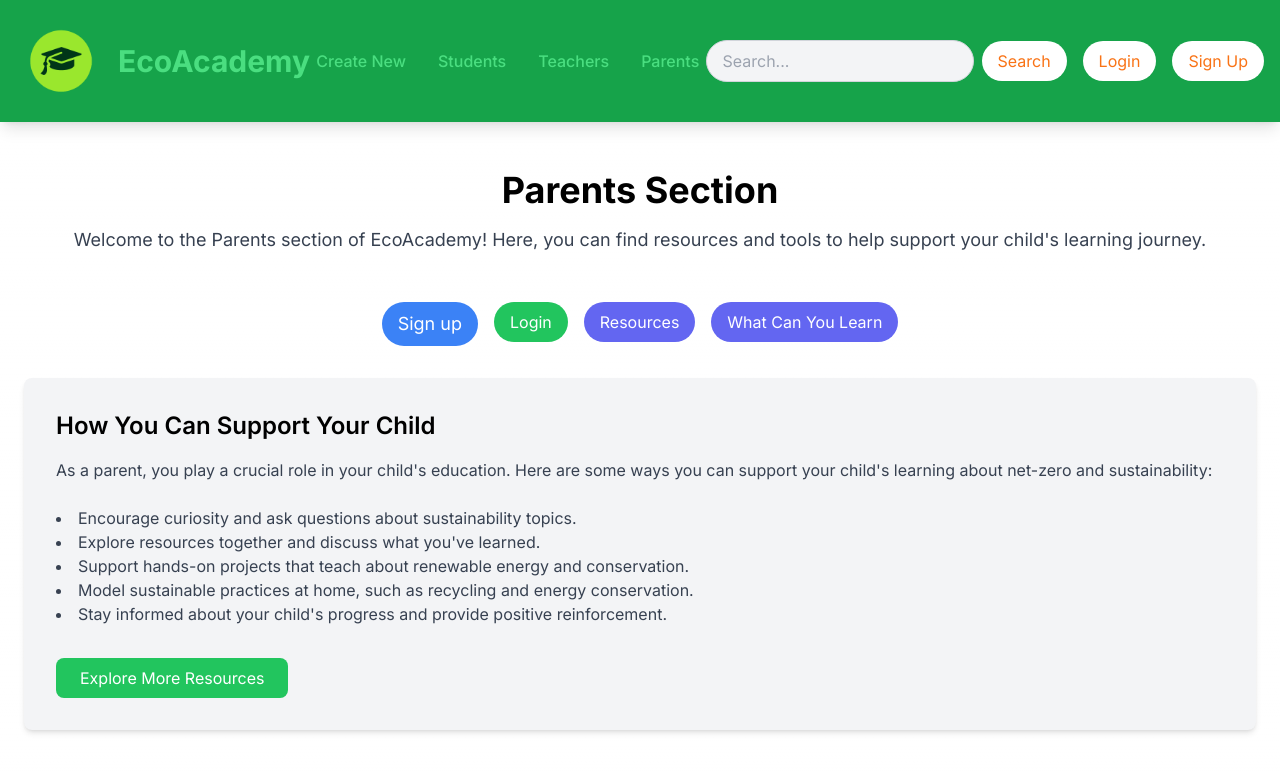
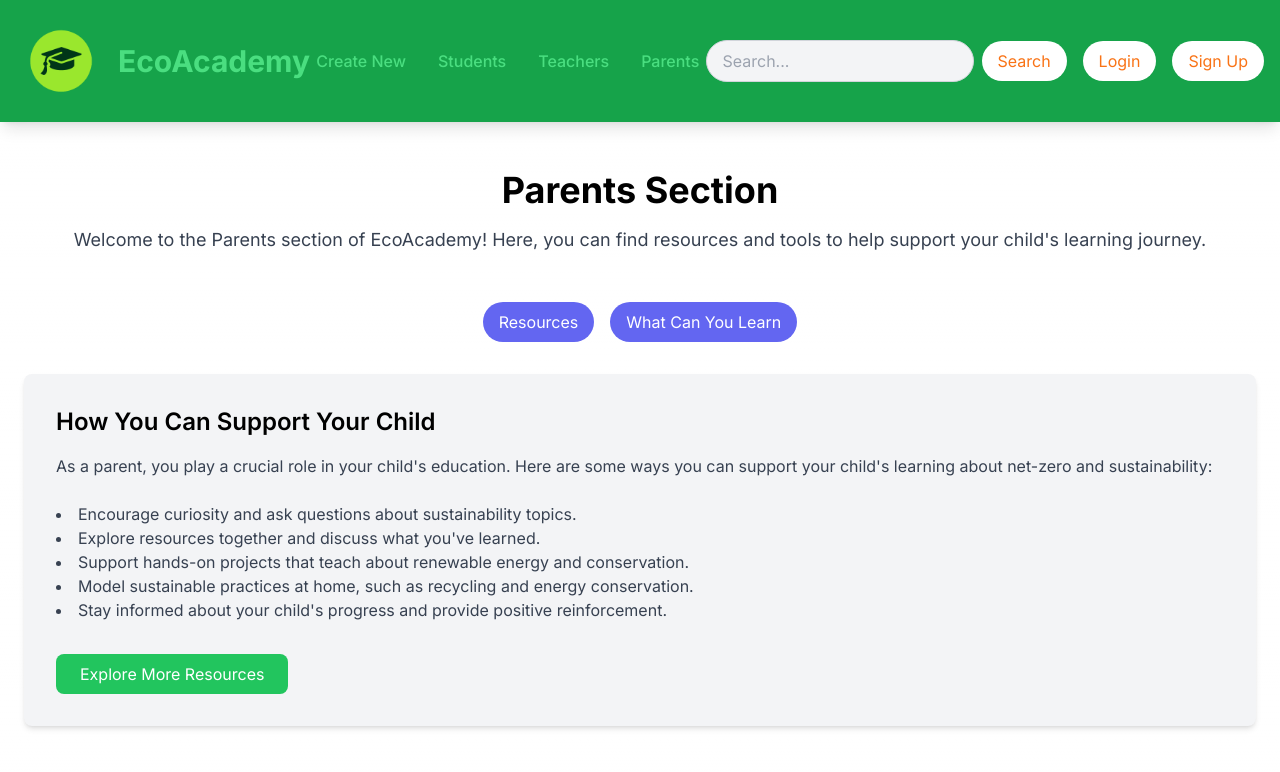
Before and after one commit to EcoAcademy/EcoAcademy, a Next.js app: page /parents in a window 1280 px wide. Shown: the top 772 px of the page. Built offline with nearby package versions, Linux system fonts and the light colour scheme.

Commit message:
got rid of signup and login on parents and teachers pages

```diff
--- a/src/app/parents/page.tsx
+++ b/src/app/parents/page.tsx
@@ -14,16 +14,7 @@ export default function ParentsPage() {
 
       <nav className="mb-8 flex flex-col items-center space-y-4">
         <div className="flex justify-center space-x-4">
-          <Link href="/parents/signup">
-            <button className="bg-blue-500 hover:bg-blue-600 text-white py-2 px-4 rounded-full focus:outline-none focus:ring-2 focus:ring-blue-500 text-lg">
-              Sign up
-            </button>
-          </Link>
-          <Link href="/parents/login">
-            <button className="bg-green-500 hover:bg-green-600 text-white py-2 px-4 rounded-full focus:outline-none focus:ring-2 focus:ring-green-500">
-              Login
-            </button>
-          </Link>
+          {/* Removed Sign up and Login buttons */}
           <Link href="/parents/resources">
             <button className="bg-indigo-500 hover:bg-indigo-600 text-white py-2 px-4 rounded-full focus:outline-none focus:ring-2 focus:ring-indigo-500">
               Resources
--- a/src/app/teachers/page.tsx
+++ b/src/app/teachers/page.tsx
@@ -14,21 +14,10 @@ export default function TeachersPage() {
       </div>
 
       <div className="flex justify-center space-x-6 mb-12">
-        <Link href="/teachers/login">
-          <div className="bg-blue-500 hover:bg-blue-600 text-white py-3 px-8 rounded-full focus:outline-none focus:ring-2 focus:ring-blue-500 cursor-pointer">
-            Login
-          </div>
-        </Link>
         <div className="flex justify-center space-x-6 mb-12">
           <Link href="/students/learn">
             <div className="bg-blue-500 hover:bg-blue-600 text-white py-3 px-8 rounded-full focus:outline-none focus:ring-2 focus:ring-blue-500 cursor-pointer">
               What Can You Learn
-            </div>
-          </Link>
-
-          <Link href="/students/learn">
-            <div className="bg-blue-500 hover:bg-blue-600 text-white py-3 px-8 rounded-full focus:outline-none focus:ring-2 focus:ring-blue-500 cursor-pointer">
-        Sign up
             </div>
           </Link>
         </div>
```
